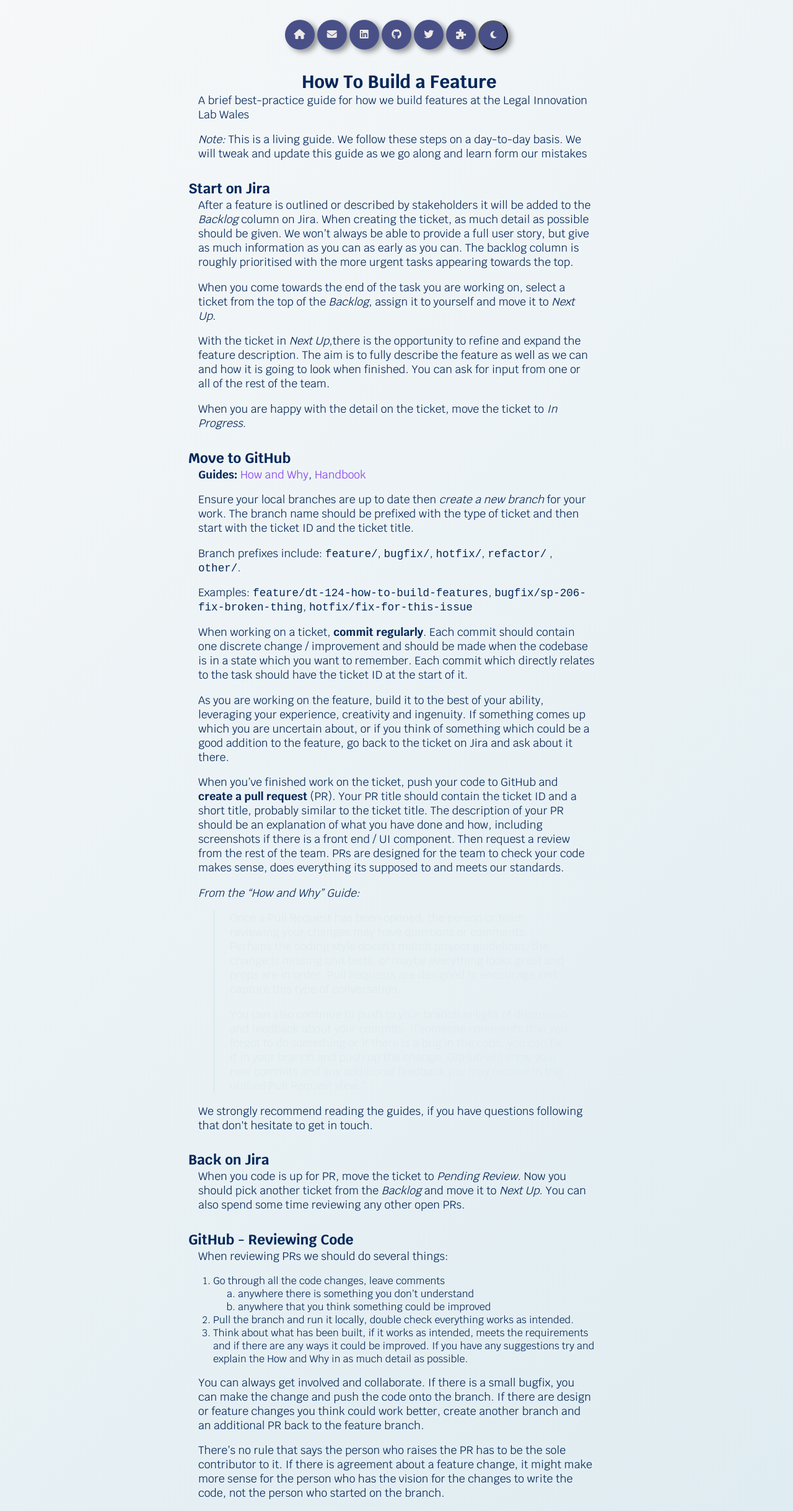
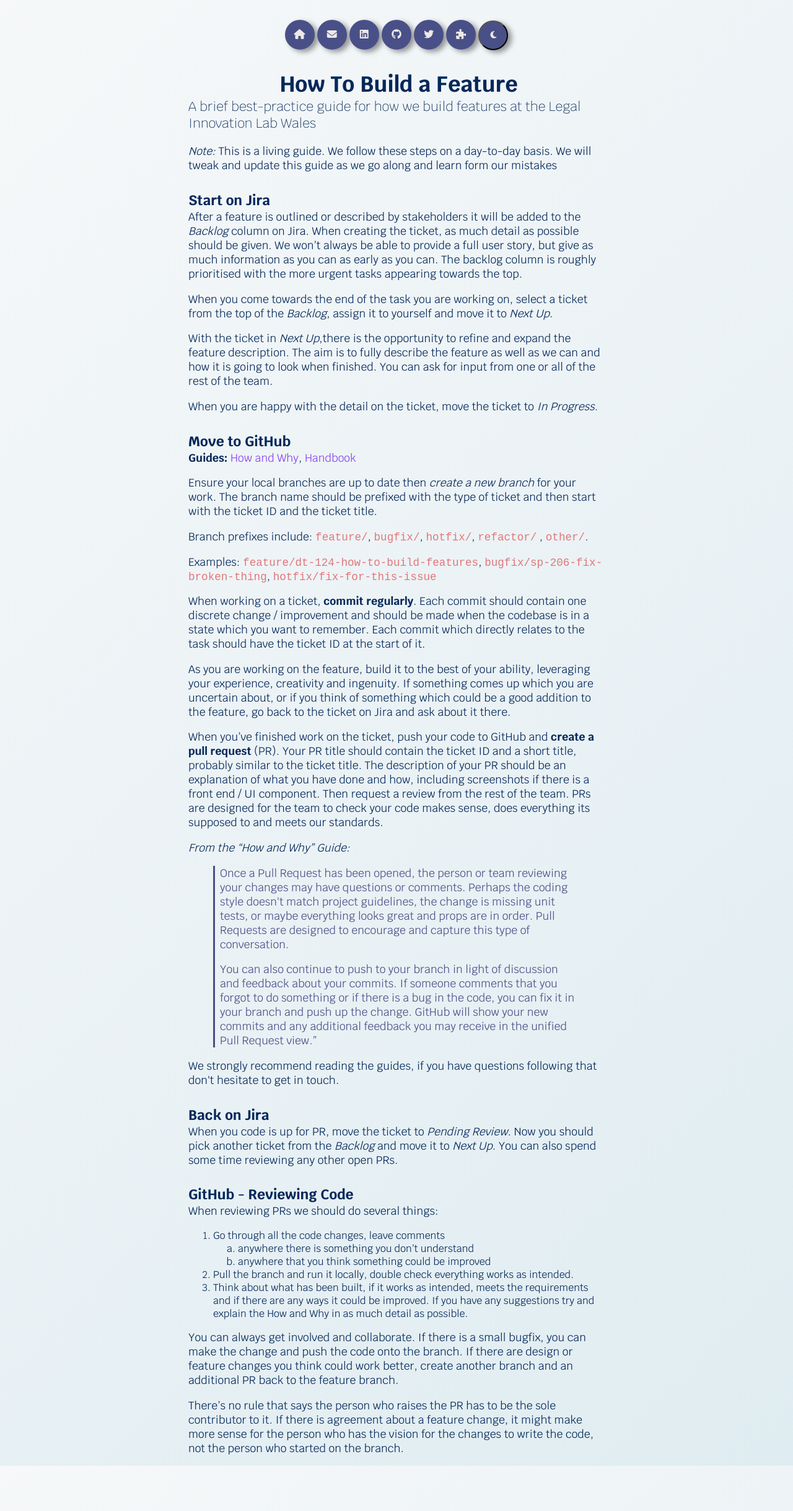
Before and after one commit to phil-6/pr_dev, a Jekyll site: the page built from posts/2021/build-a-feature.html, in a window 1280 px wide. Shown: the whole page at 62% size. Built offline with Jekyll 4.4.1, drawn with Linux system fonts in a browser that asks for light colours; nearby versions of some CDN libraries; after the commit the page ends 2365 px from its top, so only the background shows below that.

Commit message:
update blog scss

```diff
--- a/assets/css/blog.css
+++ b/assets/css/blog.css
@@ -42,6 +42,11 @@
 html body.dark-mode article code.inline {
   color: #c8bedc;
 }
+html body.dark-mode article blockquote {
+  color: #dfecf1;
+  border-left: 0.2rem solid #dfecf1;
+  padding-left: 0.5rem;
+}
 html body.light-mode {
   background-color: #dfecf1;
   background: linear-gradient(-45deg, #dfecf1, #f6f8f9);
@@ -83,6 +88,11 @@
 html body.light-mode article code.inline {
   color: #495087;
 }
+html body.light-mode article blockquote {
+  color: #495087;
+  border-left: 0.2rem solid #495087;
+  padding-left: 0.5rem;
+}
 html body header {
   text-align: center;
 }
@@ -117,7 +127,6 @@
 html body header h1, html body header h2, html body header h3 {
   margin: 0;
   font-weight: 400;
-  font-family: "Josefin Sans", Century Gothic, CenturyGothic, AppleGothic, sans-serif;
 }
 html body header h1.author, html body header h2.author, html body header h3.author {
   text-transform: uppercase;
@@ -140,10 +149,9 @@
 }
 html body main article h2 {
   font-size: 1.4rem;
+}
+html body main article h2.text-center {
   text-align: center;
-}
-html body main article h2 .link-spacer {
-  margin-left: 45px;
 }
 html body main article h2 button {
   visibility: hidden;
@@ -160,14 +168,19 @@
 html body main article h4 {
   font-size: 1.1rem;
 }
+html body main article h5 {
+  font-size: 1rem;
+}
 html body main article p {
   font-size: 1.1rem;
   margin-top: 0;
-  padding: 0 1rem;
 }
 html body main article p.subheading {
   font-size: 1.2rem;
   font-weight: 200;
+}
+html body main article img {
+  max-width: 100%;
 }
 @media (min-width: 992px) {
   html body main article {
@@ -177,13 +190,23 @@
     font-size: 2.8rem;
   }
   html body main article h2 {
-    font-size: 1.8rem;
+    font-size: 2rem;
+  }
+  html body main article h2.text-center {
+    text-align: center;
+    font-size: 2.2rem;
+  }
+  html body main article h2 .link-spacer {
+    margin-left: 45px;
   }
   html body main article h3 {
     font-size: 1.6rem;
   }
   html body main article h4 {
     font-size: 1.4rem;
+  }
+  html body main article h5 {
+    font-size: 1.2rem;
   }
   html body main article p {
     margin-top: 0;
@@ -192,17 +215,48 @@
     font-size: 1.4rem;
     font-weight: 200;
   }
-  html body main article .center {
-    text-align: center;
+  html body main article p.lead {
+    font-size: 1.3rem;
+    font-weight: 200;
+  }
+  html body main article p code {
+    color: #e2777a;
   }
 }
 html body main article pre {
   max-height: 36rem;
 }
-html body main article blockquote {
-  color: #dfecf1;
-  border-left: 0.2rem solid #dfecf1;
-  padding-left: 0.5rem;
+html body main article .hideable {
+  max-height: 0;
+  overflow: hidden;
+  transition: all 0.5s cubic-bezier(0, 1, 0, 1);
+}
+html body main article .hideable.reveal {
+  max-height: 20rem;
+  transition: all 0.5s ease-in-out;
+}
+html body main article .flex {
+  display: flex;
+  gap: 0.2rem;
+  max-width: 100%;
+}
+html body footer {
+  margin-top: 5rem;
+}
+html body footer .logos {
+  padding: 20px 0;
+  background-color: #f6f8f9;
+  text-align: center;
+  margin: 0 auto;
+}
+html body footer .logos img {
+  max-width: 160px;
+  vertical-align: middle;
+}
+@media (min-width: 768px) {
+  html body footer .logos img.erdf {
+    margin-left: 48px;
+  }
 }
 
 /*# sourceMappingURL=blog.css.map */
```
Also changed, not shown: assets/css/blog.scss (+78 -17 lines), 1 other file.
